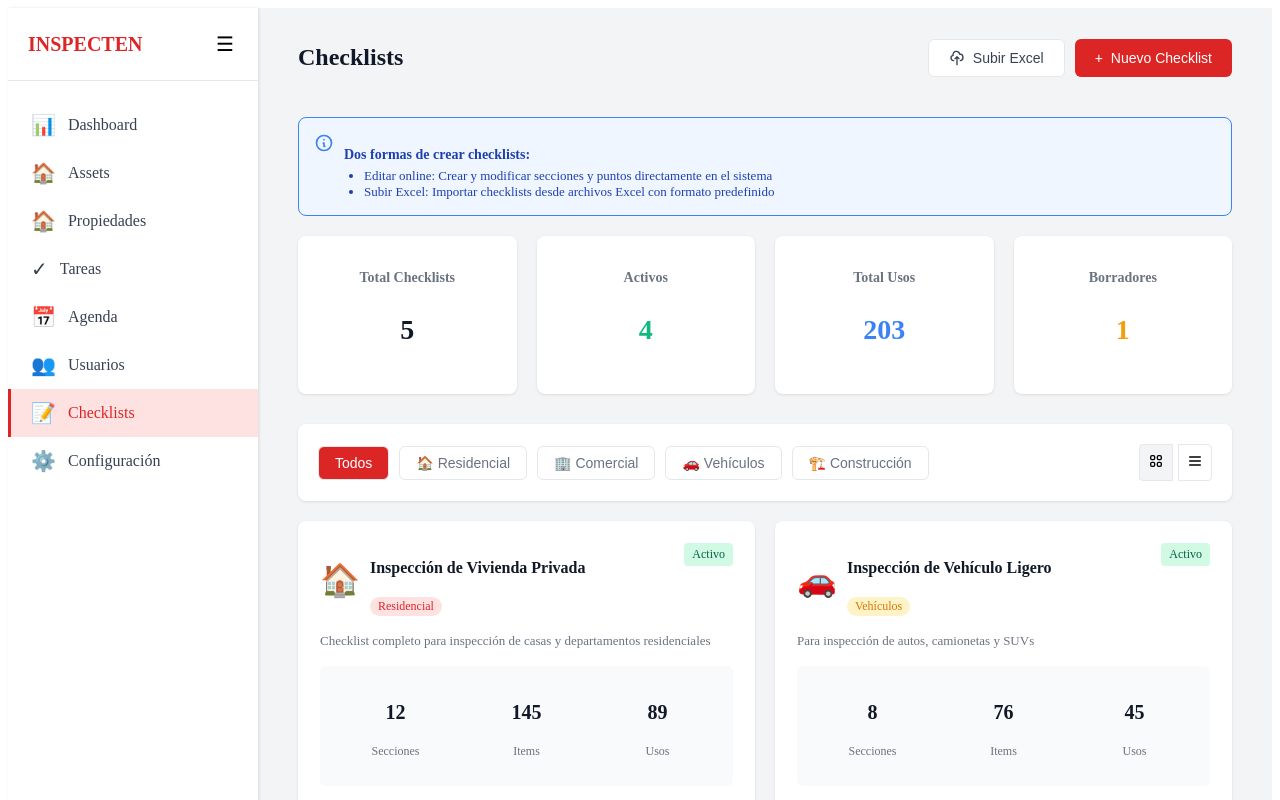
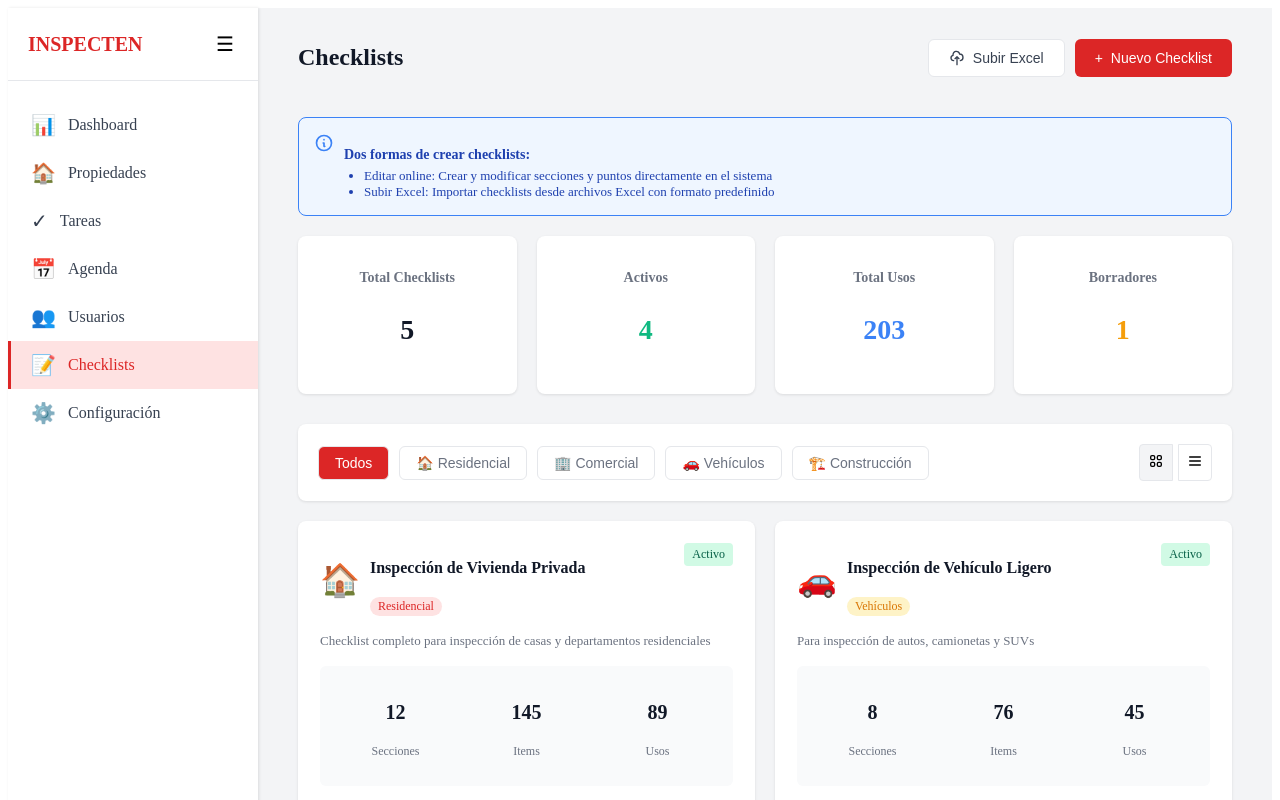
Before and after one commit to fguarderas78/inspecten, a Next.js app in the folder apps/web/: page /dashboard/checklists in a window 1280 px wide. Shown: the top 800 px of the page. Built offline with nearby package versions, Linux system fonts and the light colour scheme.

Commit message:
Eliminar Assets del menú, mantener solo Propiedades

```diff
--- a/apps/web/app/dashboard/layout.tsx
+++ b/apps/web/app/dashboard/layout.tsx
@@ -16,7 +16,6 @@ export default function DashboardLayout({
 
   const menuItems = [
     { href: '/dashboard', label: 'Dashboard', icon: '📊' },
-    { href: '/dashboard/assets', label: 'Assets', icon: '🏠' },
     { href: '/dashboard/propiedades', label: 'Propiedades', icon: '🏠' },
     { href: '/dashboard/tasks', label: 'Tareas', icon: '✓' },
     { href: '/dashboard/schedules', label: 'Agenda', icon: '📅' },
```
